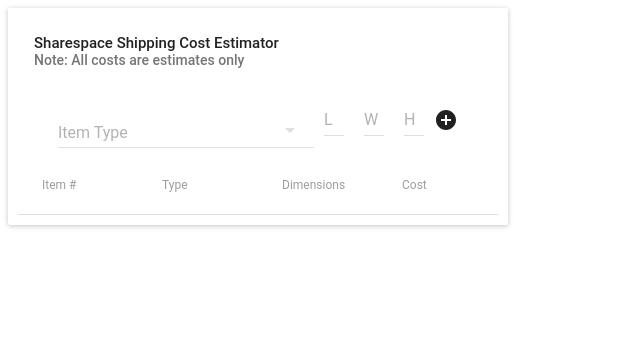
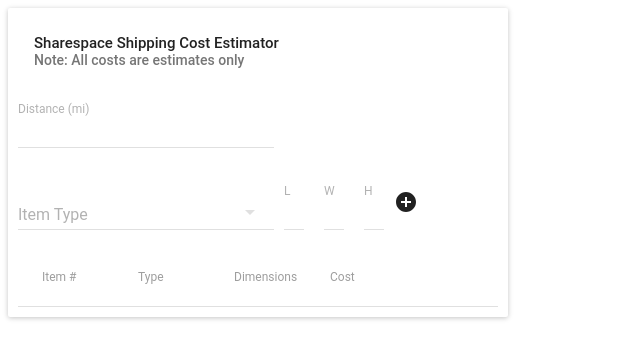
Before and after one commit to michals2/sandbox, a React (Create React App) app in the folder ShareSpace/sharespace-shipping-estimator/: page / in a window 1280 px wide. Shown: the top 358 px of the page, without its empty margins (0-640 px from the left). Built offline with nearby package versions, Linux system fonts and the light colour scheme; what react-tap-event-plugin would draw is missing.

Commit message:
all subcomponents made controlled components

```diff
--- a/ShareSpace/sharespace-shipping-estimator/src/App.css
+++ b/ShareSpace/sharespace-shipping-estimator/src/App.css
@@ -3,8 +3,12 @@
   width: 500px;
 }
 
-.Input-Container {
+.Item-Input-Container {
   display: flex;
   align-items: center;
-  justify-content: center;
+  justify-content: flex-start;
 }
+
+.Distance-Input {
+  display: block;
+}
--- a/ShareSpace/sharespace-shipping-estimator/src/App.js
+++ b/ShareSpace/sharespace-shipping-estimator/src/App.js
@@ -13,17 +13,23 @@
   constructor(props) {
     super(props);
     this.state = {
+      distance: "",
       items: [],
-      total: 0,
+      totalCharge: 0,
       inputItem: {
         type: "",
-        dimL: 0,
-        dimH: 0,
-        dimW: 0
+        dimL: "",
+        dimH: "",
+        dimW: ""
       }
     };
     this.handleInputItemChange = this.handleInputItemChange.bind(this);
     this.handleItemSubmit = this.handleItemSubmit.bind(this);
+    this.handleDistanceChange = this.handleDistanceChange.bind(this);
+  }
+
+  handleDistanceChange(val) {
+    this.setState({ distance: val });
   }
 
   handleInputItemChange(pl, field) {
@@ -33,9 +39,40 @@
   }
 
   handleItemSubmit() {
+    const itemCharge = this.calcualteItemCharge(
+      this.state.distance,
+      this.state.inputItem
+    );
     this.setState({
-      items: [...this.state.items, { ...this.state.inputItem }]
+      items: [...this.state.items, { ...this.state.inputItem, itemCharge }]
     });
+  }
+
+  calcualteItemCharge(distance, item) {
+    // givens
+    const serviceCharges = {
+      Couch: 50,
+      Char: 50,
+      Lamp: 100,
+      Bed: 20
+    };
+    const costPerSqFtPerMile = 2;
+
+    // organize function arguments
+    const { type } = item;
+    const dimensions = [item.dimL, item.dimH, item.dimW];
+
+    // use 2 largest dimensions to calculate area
+    const area = dimensions
+      .sort((a, b) => b - a)
+      .slice(0, 2)
+      .reduce((a, c) => a * c);
+
+    // calculate charges
+    const serviceCharge = serviceCharges[type];
+    const distanceCharge = area * distance * costPerSqFtPerMile;
+    const totalCharge = serviceCharge + distanceCharge;
+    return totalCharge;
   }
 
   render() {
@@ -48,9 +85,11 @@
               subtitle="Note: All costs are estimates only"
             />
             <Input
+              distance={this.state.distance}
               inputItem={this.state.inputItem}
               handleInputItemChange={this.handleInputItemChange}
               handleItemSubmit={this.handleItemSubmit}
+              handleDistanceChange={this.handleDistanceChange}
             />
             <ItemTable items={this.state.items} />
           </Card>
--- a/ShareSpace/sharespace-shipping-estimator/src/components/Input.js
+++ b/ShareSpace/sharespace-shipping-estimator/src/components/Input.js
@@ -5,12 +5,24 @@
 import Add from "material-ui/svg-icons/content/add-circle";
 
 const Input = props => {
-  console.log("props.inputItem -->", props.inputItem);
+  const { distance } = props;
+  const { dimL, dimH, dimW, type } = props.inputItem;
+
   return (
-    <div className="Input-Container">
+    <div>
+      <TextField
+        floatingLabelText="Distance (mi)"
+        floatingLabelFixed={true}
+        value={distance}
+        onChange={(e, i, v) => {
+          props.handleDistanceChange(+e.target.value);
+        }}
+        //hintText="Distance (mi)"
+      />
+      <div className="Item-Input-Container">
         <SelectField
           floatingLabelText="Item Type"
-        value={props.inputItem.type}
+          value={type}
           onChange={(e, i, v) => {
             props.handleInputItemChange(v, "type");
           }}
@@ -22,27 +34,34 @@
           <MenuItem value="Bed" primaryText="Bed" />
         </SelectField>
         <TextField
+          value={dimL}
+          floatingLabelText="L"
+          floatingLabelFixed={true}
           onChange={(e, i, v) => {
             props.handleInputItemChange(+e.target.value, "dimL");
           }}
-        hintText="L"
           style={{ width: "20px", margin: "10px" }}
         />
         <TextField
+          value={dimW}
+          floatingLabelText="W"
+          floatingLabelFixed={true}
           onChange={(e, i, v) => {
             props.handleInputItemChange(+e.target.value, "dimW");
           }}
-        hintText="W"
           style={{ width: "20px", margin: "10px" }}
         />
         <TextField
+          value={dimH}
+          floatingLabelText="H"
+          floatingLabelFixed={true}
           onChange={(e, i, v) => {
             props.handleInputItemChange(+e.target.value, "dimH");
           }}
-        hintText="H"
           style={{ width: "20px", margin: "10px" }}
         />
         <Add onClick={props.handleItemSubmit} />
+      </div>
     </div>
   );
 };
--- a/ShareSpace/sharespace-shipping-estimator/src/components/ItemTable.js
+++ b/ShareSpace/sharespace-shipping-estimator/src/components/ItemTable.js
@@ -8,6 +8,7 @@
   TableRow,
   TableRowColumn
 } from "material-ui/Table";
+import Clear from "material-ui/svg-icons/content/clear";
 
 const ItemTable = props => {
   return (
@@ -22,6 +23,7 @@
           <TableHeaderColumn>Type</TableHeaderColumn>
           <TableHeaderColumn>Dimensions</TableHeaderColumn>
           <TableHeaderColumn>Cost</TableHeaderColumn>
+          <TableHeaderColumn />
         </TableRow>
       </TableHeader>
       <TableBody displayRowCheckbox={false}>
@@ -37,6 +39,9 @@
               {`${item.dimL} x ${item.dimW} x ${item.dimH}`}
             </TableRowColumn>
             <TableRowColumn>$4</TableRowColumn>
+            <TableRowColumn>
+              <Clear />
+            </TableRowColumn>
           </TableRow>
         )}
       </TableBody>
```
Also changed, not shown: ShareSpace/sharespace-shipping-estimator/temp.js (+29 -16 lines), ShareSpace/sharespace-shipping-estimator/test.js (added, +26 -0 lines). Lines whose indentation alone changed are shown as unchanged.
